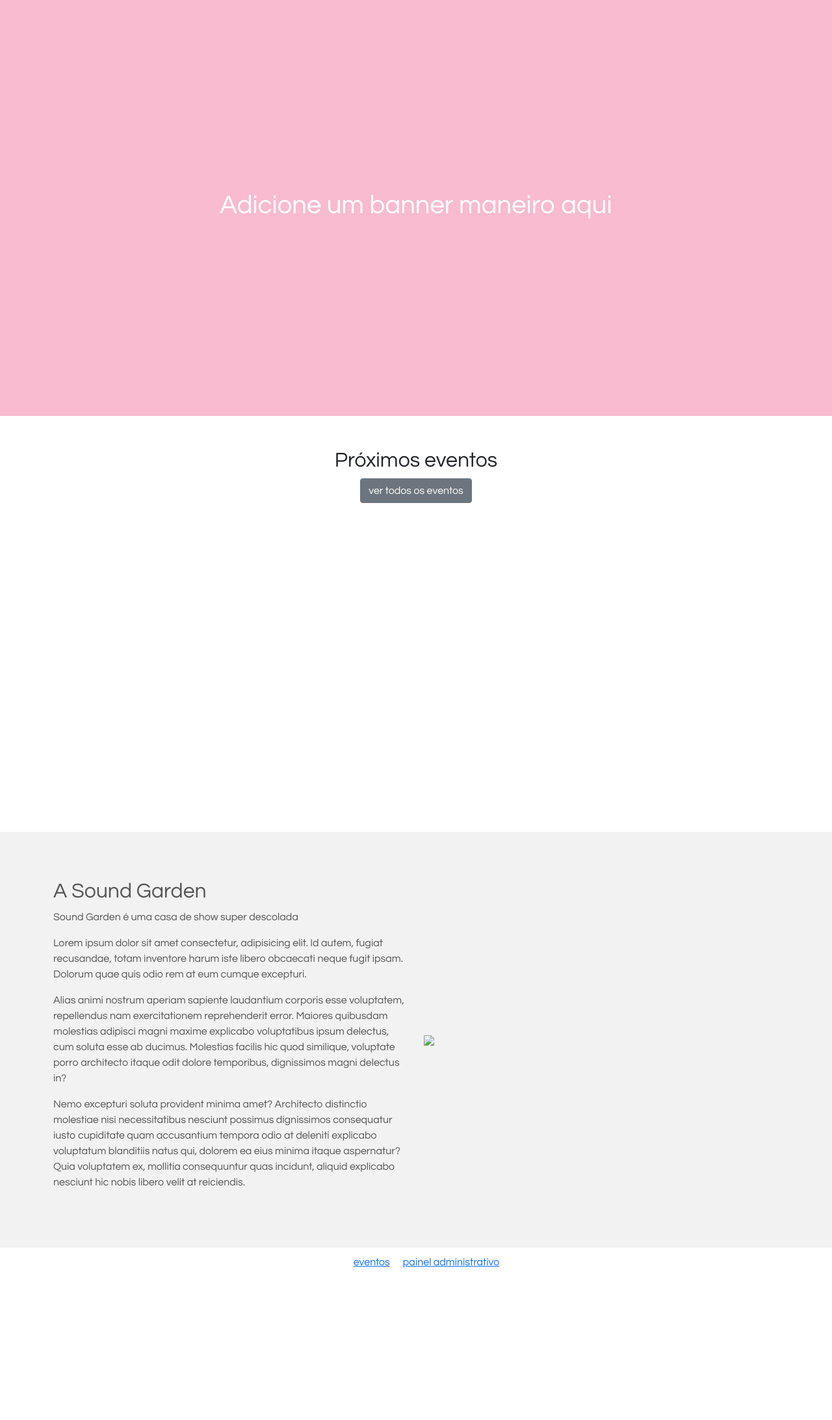
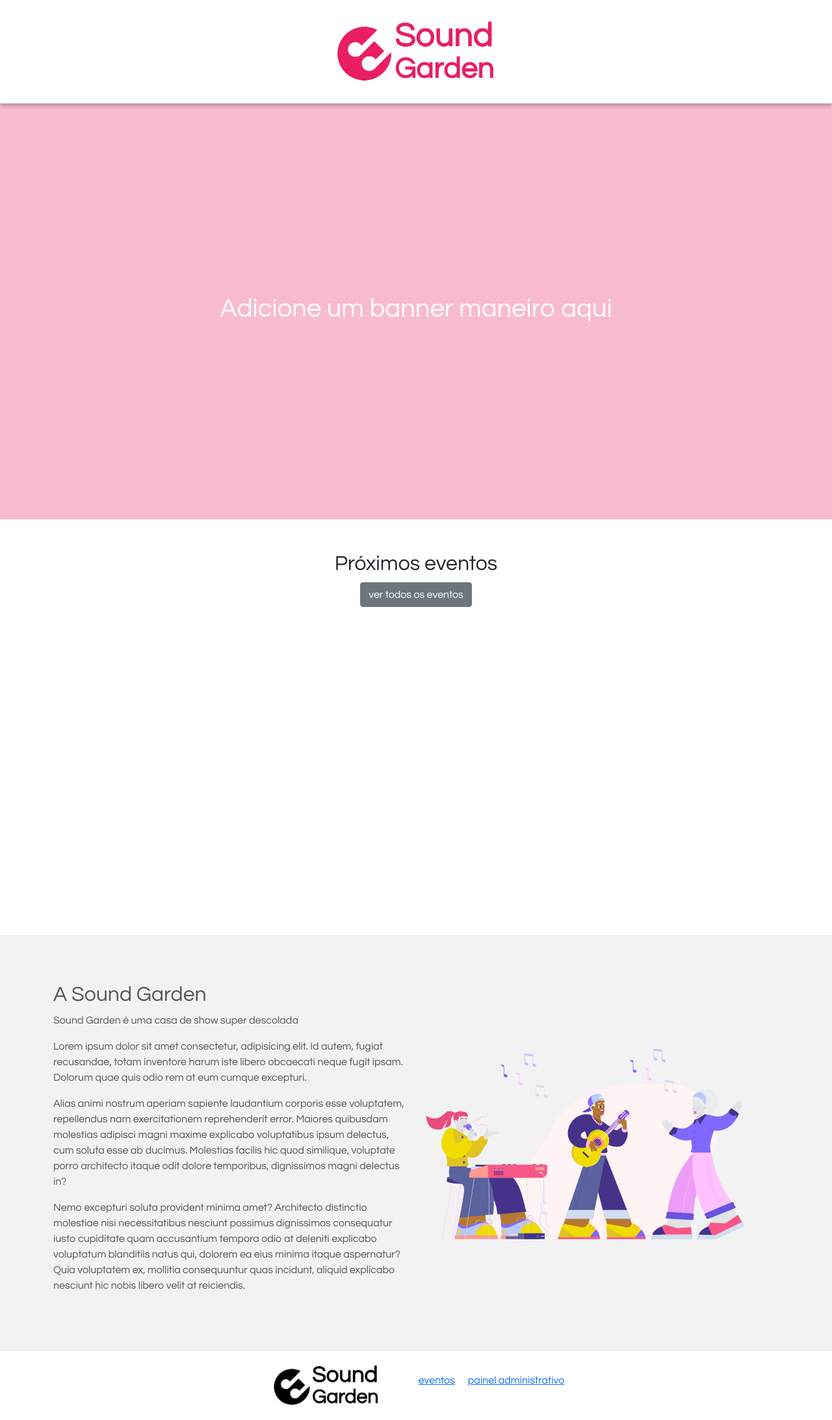
Before and after one commit to Juanmicheljm65/Sound_Garden, a plain HTML site: page index.html in a window 1280 px wide. Shown: the whole page at 65% size. Before the commit the page ends 1980 px from the top, so only its background shows below. Drawn offline with nearby package versions, Linux system fonts and the light colour scheme; no server answers.

Commit message:
linkando imagens e paginas ao index

```diff
--- a/index.html
+++ b/index.html
@@ -14,7 +14,7 @@
 
 <body>
     <header class=" d-flex justify-content-center align-items-center">
-        <img src="img/Sound-logo (1).png" width="300" alt="">
+        <img src="/xp42-Desafio-hands-on2/soundgarden-front/img/Sound-logo (1).png" width="300" alt="">
     </header>
     <main>
         <section class="full d-flex justify-content-center align-items-center"
@@ -30,7 +30,7 @@
             <div class="container" id="container-eventos">
             </div>
             <div class="container text-center">
-                <a href="eventos.html" class="btn btn-secondary">ver todos os eventos</a>
+                <a href="/xp42-Desafio-hands-on2/soundgarden-front/eventos.html" class="btn btn-secondary">ver todos os eventos</a>
             </div>
         </section>
         <section class="full d-flex flex-wrap justify-content-center align-items-center"
@@ -57,7 +57,7 @@
                             quas incidunt, aliquid explicabo nesciunt hic nobis libero velit at reiciendis.</p>
                     </div>
                     <div class="col">
-                        <img src="img/music.svg" width="500px">
+                        <img src="/xp42-Desafio-hands-on2/soundgarden-front/img/music.svg" width="500px">
                     </div>
                 </div>
             </div>
@@ -102,7 +102,7 @@
     <footer>
         <div class="container d-flex justify-content-center align-items-center">
             <a href="#">
-                <img src="img/Sound-logo-black (1).png" width="200px" alt="">
+                <img src="/xp42-Desafio-hands-on2/soundgarden-front/img/Sound-logo-black (1).png" width="200px" alt="">
             </a>
             <nav>
                 <ul>
```
